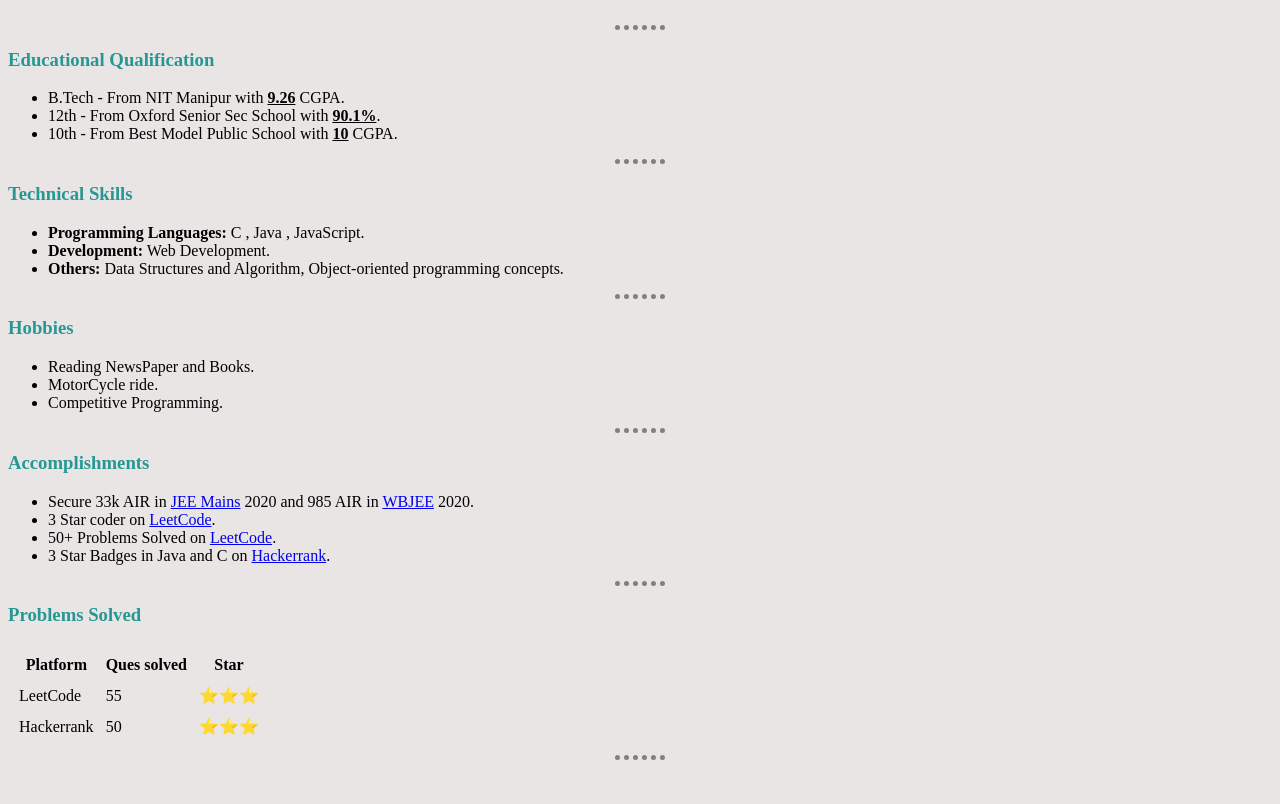
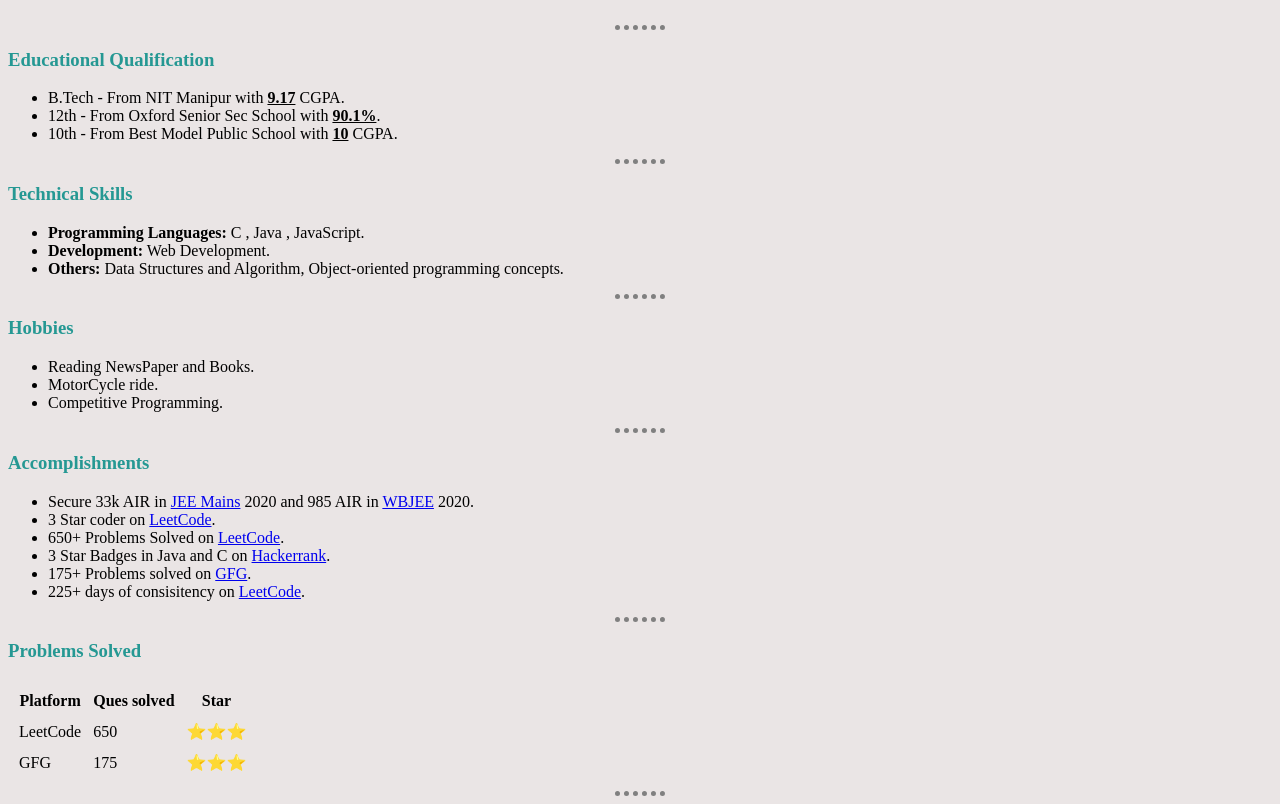
Before and after one commit to rohit70705/Website, a plain HTML site: page My-CV/index.html in a window 1280 px wide. Shown: the part 218-1022 px from the top of the page. Before the commit the page ends 986 px from the top, so only its background shows below. Drawn offline with Linux system fonts and the light colour scheme.

Commit message:
Update index.html

```diff
--- a/My-CV/index.html
+++ b/My-CV/index.html
@@ -23,8 +23,8 @@
                             engineering</strong><em>.<br><a
                                 href="https://www.linkedin.com/in/rohit-singh-aaa4bb229">LinkedIn
                                 Profile</a>
-                            <p>I am a student at National Institute of Technology Manipur. I am currently in 2nd
-                                Year(4th Sem). I am
+                            <p>I am a student at National Institute of Technology Manipur. I am currently in 3rd
+                                Year(6th Sem). I am
                                 a Web Developer and a good Codder. I ❤️ Coffee.</p>
 
                 </p>
@@ -34,7 +34,7 @@
     <hr size="1" noshaded>
     <h3>Educational Qualification</h3>
     <ul>
-        <li>B.Tech - From NIT Manipur with <strong><u>9.26</u></strong> CGPA.</li>
+        <li>B.Tech - From NIT Manipur with <strong><u>9.17</u></strong> CGPA.</li>
         <li>12th - From Oxford Senior Sec School with <strong><u>90.1%</u></strong>.</li>
         <li>10th - From Best Model Public School with <strong><u>10</u></strong> CGPA.</li>
     </ul>
@@ -61,8 +61,10 @@
                 href="https://drive.google.com/file/d/1LXh16hwCMMnbwMx0se1lNi_dkkeDTpzP/view?usp=drivesdk">WBJEE</a>
             2020.</li>
         <li>3 Star coder on <a href="https://leetcode.com/Rohit70705/">LeetCode</a>.</li>
-        <li>50+ Problems Solved on <a href="https://leetcode.com/Rohit70705/">LeetCode</a>.</li>
+        <li>650+ Problems Solved on <a href="https://leetcode.com/Rohit70705/">LeetCode</a>.</li>
         <li>3 Star Badges in Java and C on <a href="https://www.hackerrank.com/rohitsingh35m">Hackerrank</a>.</li>
+        <li>175+ Problems solved on <a href="https://auth.geeksforgeeks.org/user/rohitsingh35m">GFG</a>.</li>
+        <li>225+ days of consisitency on <a href="https://leetcode.com/Rohit70705/">LeetCode</a>.</li>
     </ul>
     <hr size="1" noshaded>
     <h3>Problems Solved</h3>
@@ -77,12 +79,12 @@
         <tbody>
             <tr>
                 <td>LeetCode</td>
-                <td>55</td>
+                <td>650</td>
                 <td>⭐⭐⭐</td>
             </tr>
             <tr>
-                <td>Hackerrank</td>
-                <td>50</td>
+                <td>GFG</td>
+                <td>175</td>
                 <td>⭐⭐⭐ </td>
             </tr>
         </tbody>
```
